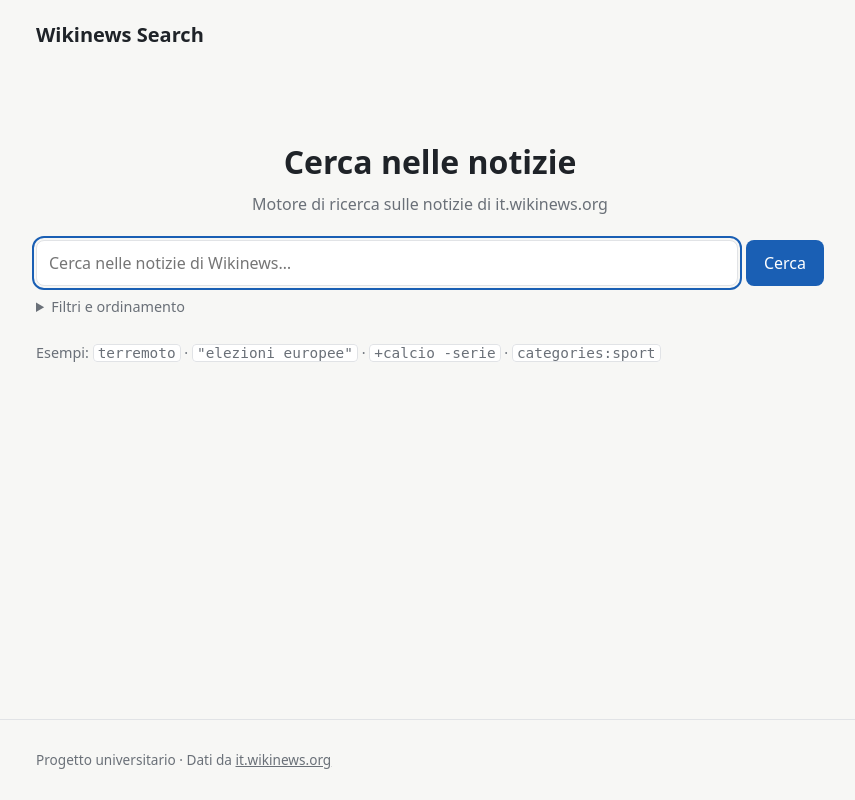
After one commit to adducec03/wikinews-it-search, a Spring app: template wikinews/src/main/resources/templates/home.html in a window 1280 px wide. The commit adds this page. Shown: the whole page, without its empty margins (210-1065 px from the left). Run offline with Thymeleaf, Linux system fonts and the light colour scheme; the template is opened without the code that fills it, so the values that code supplies are empty.

Commit message:
Refactor html files and max article
The htmls are more readable and frangmented. New folder for the fragmets and all aesthetics in style.css. The number of the article imported is now in wikinews.data.maxArticle in application.properties

```diff
--- a/wikinews/src/main/java/it/wikinews/importer/ImportService.java
+++ b/wikinews/src/main/java/it/wikinews/importer/ImportService.java
@@ -15,6 +15,9 @@ public class ImportService {
     private final ArticleParser articleParser;
     private final ArticleIndexer articleIndexer;
 
+    @Value ("${wikinews.data.maxArticle}")
+    private Integer MAX_ARTICLE_IMPORT;
+
     @Value("${wikinews.data.path}")
     private Path dumpPath;
 
@@ -29,7 +32,7 @@ public class ImportService {
         int[] count = {0};
         jsonReader.read(dumpPath, json -> {
             try {
-                if (count[0] > 10) {
+                if (count[0] > MAX_ARTICLE_IMPORT) {
                     return;
                 }
                 Article article = articleParser.parse(json);
--- a/wikinews/src/main/java/it/wikinews/web/SearchController.java
+++ b/wikinews/src/main/java/it/wikinews/web/SearchController.java
@@ -24,7 +24,7 @@ public class SearchController {
 
     @GetMapping("/")
     public String home() {
-        return "index";
+        return "home";
     }
 
     @GetMapping("/search")
--- a/wikinews/src/main/resources/application.properties
+++ b/wikinews/src/main/resources/application.properties
@@ -1,3 +1,4 @@
 spring.application.name=wikinews
 wikinews.index.path=index
 wikinews.data.path=data/itwikinews_namespace_0_0.ndjson
+wikinews.data.maxArticle=99
--- /dev/null
+++ b/wikinews/src/main/resources/static/css/style.css
@@ -0,0 +1,159 @@
+/* ==========================================================
+   Wikinews Search - stile globale
+   Tutta la grafica del sito sta qui.
+   Indice: 1 Colori  2 Base  3 Header  4 Footer  5 Home
+           6 Barra di ricerca  7 Risultati  8 Paginazione
+   ========================================================== */
+
+/* 1. COLORI (cambia qui per cambiare tema) ---------------- */
+:root {
+    --bg:     #f7f7f5;
+    --fg:     #1f2328;
+    --muted:  #6a7078;
+    --accent: #1a5fb4;
+    --card:   #ffffff;
+    --line:   #e1e3e6;
+}
+@media (prefers-color-scheme: dark) {
+    :root {
+        --bg:     #16181b;
+        --fg:     #e6e8ea;
+        --muted:  #9aa1a9;
+        --accent: #7ab0ff;
+        --card:   #1f2226;
+        --line:   #32363b;
+    }
+}
+
+/* 2. BASE ------------------------------------------------- */
+* { box-sizing: border-box; }
+
+body {
+    margin: 0;
+    min-height: 100vh;
+    display: flex;
+    flex-direction: column;      /* footer sempre in fondo */
+    background: var(--bg);
+    color: var(--fg);
+    font: 16px/1.5 system-ui, sans-serif;
+}
+
+.wrap {                          /* contenitore centrato */
+    width: 100%;
+    max-width: 820px;
+    margin: 0 auto;
+    padding: 0 16px;
+}
+
+main.wrap { flex: 1; padding-bottom: 48px; }
+
+a:focus-visible, button:focus-visible,
+input:focus-visible, select:focus-visible {
+    outline: 2px solid var(--accent);
+    outline-offset: 2px;
+}
+
+/* 3. HEADER ----------------------------------------------- */
+.site-header { padding: 20px 0 8px; }
+.site-header .wrap { padding-bottom: 0; }
+.site-title {
+    color: var(--fg);
+    text-decoration: none;
+    font-weight: 700;
+    font-size: 1.25rem;
+}
+
+/* 4. FOOTER ----------------------------------------------- */
+.site-footer {
+    border-top: 1px solid var(--line);
+    padding: 16px 0;
+    color: var(--muted);
+    font-size: .85rem;
+}
+.site-footer a { color: var(--muted); }
+
+/* 5. HOME ------------------------------------------------- */
+.hero { text-align: center; margin: 10vh 0 24px; }
+.hero h1 { font-size: 2rem; margin: 0 0 6px; }
+.hero p { color: var(--muted); margin: 0; }
+
+.help { color: var(--muted); font-size: .9rem; margin-top: 24px; }
+.help code {
+    background: var(--card);
+    border: 1px solid var(--line);
+    border-radius: 4px;
+    padding: 0 4px;
+}
+
+/* 6. BARRA DI RICERCA ------------------------------------- */
+form.search { display: flex; flex-direction: column; gap: 10px; }
+.row { display: flex; gap: 8px; flex-wrap: wrap; }
+.row-filters { margin-top: 8px; }
+
+input[type=text], input[type=date], select {
+    padding: 10px 12px;
+    border: 1px solid var(--line);
+    border-radius: 8px;
+    background: var(--card);
+    color: var(--fg);
+    font: inherit;
+}
+input[name=q] { flex: 1; min-width: 200px; }
+
+button {
+    padding: 10px 18px;
+    border: 0;
+    border-radius: 8px;
+    background: var(--accent);
+    color: #fff;
+    font: inherit;
+    cursor: pointer;
+}
+
+details { color: var(--muted); font-size: .9rem; }
+details summary { cursor: pointer; }
+
+/* 7. RISULTATI -------------------------------------------- */
+.meta { color: var(--muted); font-size: .9rem; margin: 16px 0 8px; }
+.hit-date { margin: 0; }
+
+.error {
+    background: #fde8e8;
+    color: #8a1c1c;
+    padding: 10px 14px;
+    border-radius: 8px;
+    margin-top: 16px;
+}
+
+article.hit {
+    background: var(--card);
+    border: 1px solid var(--line);
+    border-radius: 10px;
+    padding: 14px 16px;
+    margin: 10px 0;
+}
+article.hit h2 { margin: 0 0 2px; font-size: 1.1rem; }
+article.hit h2 a { color: var(--accent); text-decoration: none; }
+article.hit h2 a:hover { text-decoration: underline; }
+
+.snippet { margin: 6px 0; }
+mark { background: #ffe9a8; color: #222; border-radius: 2px; padding: 0 1px; }
+
+.tags { display: flex; gap: 6px; flex-wrap: wrap; font-size: .8rem; color: var(--muted); }
+.tags a {
+    color: var(--muted);
+    border: 1px solid var(--line);
+    border-radius: 999px;
+    padding: 0 8px;
+    text-decoration: none;
+}
+.tags a:hover { color: var(--accent); border-color: var(--accent); }
+
+/* 8. PAGINAZIONE ------------------------------------------ */
+nav.pager {
+    display: flex;
+    justify-content: space-between;
+    align-items: center;
+    margin-top: 20px;
+}
+nav.pager a { color: var(--accent); }
--- /dev/null
+++ b/wikinews/src/main/resources/templates/fragments/footer.html
@@ -0,0 +1,9 @@
+<!DOCTYPE html>
+<html lang="it" xmlns:th="http://www.thymeleaf.org">
+<!--/* Uso: <footer th:replace="~{fragments/footer :: footer}"></footer> */-->
+<footer th:fragment="footer" class="site-footer">
+    <div class="wrap">
+        <p>Progetto universitario · Dati da <a href="https://it.wikinews.org" target="_blank" rel="noopener">it.wikinews.org</a></p>
+    </div>
+</footer>
+</html>
--- /dev/null
+++ b/wikinews/src/main/resources/templates/fragments/head.html
@@ -0,0 +1,11 @@
+<!DOCTYPE html>
+<html lang="it" xmlns:th="http://www.thymeleaf.org">
+<!--/* Uso: <head th:replace="~{fragments/head :: head('Titolo pagina')}"></head> */-->
+<head th:fragment="head(title)">
+    <meta charset="UTF-8">
+    <meta name="viewport" content="width=device-width, initial-scale=1">
+    <title th:text="${title}">Wikinews Search</title>
+    <link rel="stylesheet" th:href="@{/css/style.css}">
+</head>
+<body></body>
+</html>
--- /dev/null
+++ b/wikinews/src/main/resources/templates/fragments/header.html
@@ -0,0 +1,9 @@
+<!DOCTYPE html>
+<html lang="it" xmlns:th="http://www.thymeleaf.org">
+<!--/* Uso: <header th:replace="~{fragments/header :: header}"></header> */-->
+<header th:fragment="header" class="site-header">
+    <div class="wrap">
+        <a class="site-title" th:href="@{/}">Wikinews Search</a>
+    </div>
+</header>
+</html>
--- /dev/null
+++ b/wikinews/src/main/resources/templates/fragments/searchBar.html
@@ -0,0 +1,52 @@
+<!DOCTYPE html>
+<html lang="it" xmlns:th="http://www.thymeleaf.org">
+<!--/*
+  BARRA DI RICERCA
+  Uso: <form th:replace="~{fragments/searchBar :: searchBar}"></form>
+
+  Il form invia una GET a /search. Ogni campo ha un "name" che
+  corrisponde a un @RequestParam di SearchController.search():
+
+    name nel form | @RequestParam      | tipo        | default
+    --------------+--------------------+-------------+-----------
+    q             | q                  | String      | ""
+    category      | category           | String      | ""
+    from          | from               | LocalDate   | null
+    to            | to                 | LocalDate   | null
+    sort          | sort               | String      | "relevance"  (oppure "date")
+    (link pagina) | page               | int         | 1
+
+  Il th:value="${...}" rimette nel campo il valore inviato prima:
+  vengono dal Model riempito dal controller (model.addAttribute).
+*/-->
+<form th:fragment="searchBar" class="search" action="/search" method="get" role="search">
+
+    <!-- Testo libero  ->  parametro "q" -->
+    <div class="row">
+        <input type="text" name="q" th:value="${q}"
+               placeholder="Cerca nelle notizie di Wikinews…" aria-label="Cerca" autofocus>
+        <button type="submit">Cerca</button>
+    </div>
+
+    <!-- Filtri e ordinamento (aperto se almeno un filtro e' attivo) -->
+    <details th:open="${!#strings.isEmpty(category) or from != null or to != null or sort == 'date'}">
+        <summary>Filtri e ordinamento</summary>
+        <div class="row row-filters">
+
+            <!-- Filtro categoria  ->  parametro "category" -->
+            <input type="text" name="category" th:value="${category}"
+                   placeholder="Categoria" aria-label="Categoria">
+
+            <!-- Intervallo date  ->  parametri "from" e "to" (formato yyyy-MM-dd) -->
+            <label>Dal <input type="date" name="from" th:value="${from}"></label>
+            <label>al <input type="date" name="to" th:value="${to}"></label>
+
+            <!-- Ordinamento  ->  parametro "sort" ("relevance" o "date") -->
+            <select name="sort" aria-label="Ordinamento">
+                <option value="relevance" th:selected="${sort != 'date'}">Più rilevanti</option>
+                <option value="date" th:selected="${sort == 'date'}">Più recenti</option>
+            </select>
+        </div>
+    </details>
+</form>
+</html>
--- /dev/null
+++ b/wikinews/src/main/resources/templates/home.html
@@ -0,0 +1,25 @@
+<!DOCTYPE html>
+<html lang="it" xmlns:th="http://www.thymeleaf.org">
+<head th:replace="~{fragments/head :: head('Wikinews Search')}"></head>
+<body>
+
+<header th:replace="~{fragments/header :: header}"></header>
+
+<main class="wrap">
+    <section class="hero">
+        <h1>Cerca nelle notizie</h1>
+        <p>Motore di ricerca sulle notizie di it.wikinews.org</p>
+    </section>
+
+    <form th:replace="~{fragments/searchBar :: searchBar}"></form>
+
+    <div class="help">
+        Esempi: <code>terremoto</code> · <code>"elezioni europee"</code> · <code>+calcio -serie</code> ·
+        <code>categories:sport</code>
+    </div>
+</main>
+
+<footer th:replace="~{fragments/footer :: footer}"></footer>
+
+</body>
+</html>
```
Also changed, not shown: wikinews/src/main/resources/templates/fragments.html (deleted, +0 -66 lines), wikinews/src/main/resources/templates/index.html (deleted, +0 -17 lines), wikinews/src/main/resources/templates/search.html (+41 -8 lines), README.MD (added).
